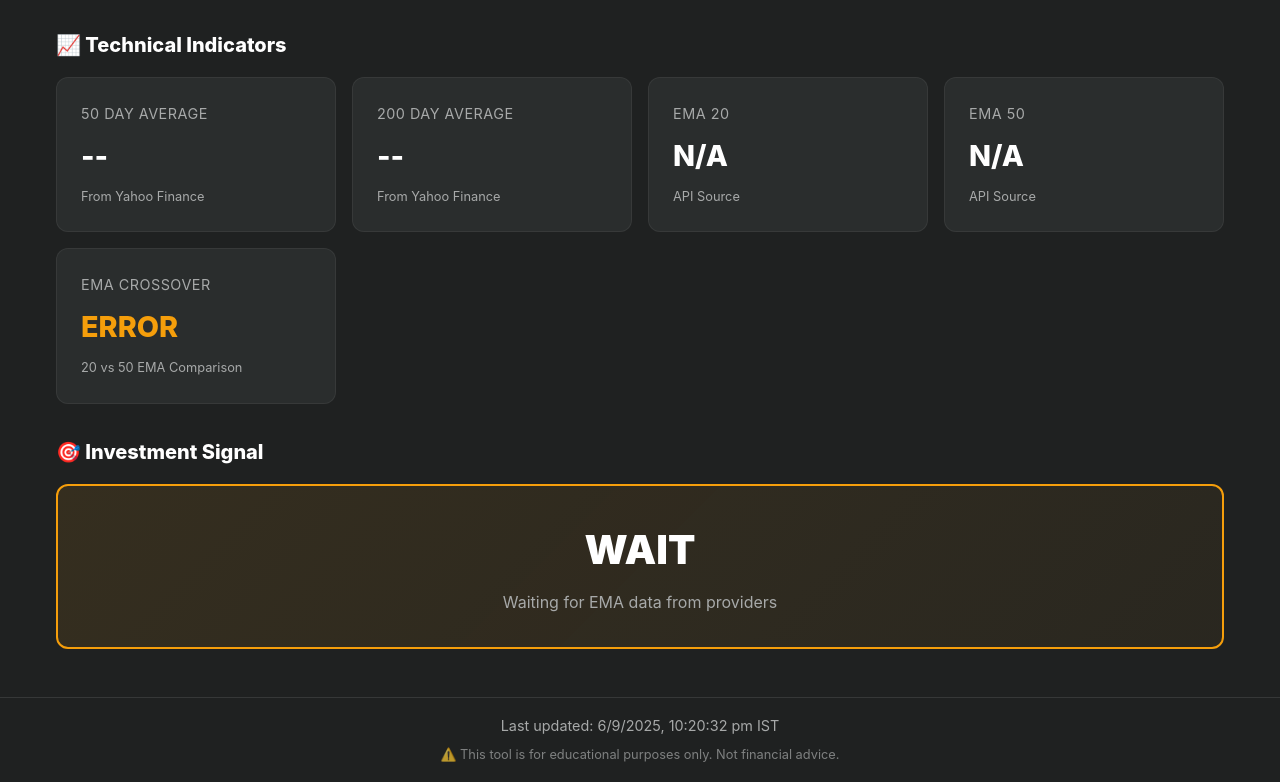
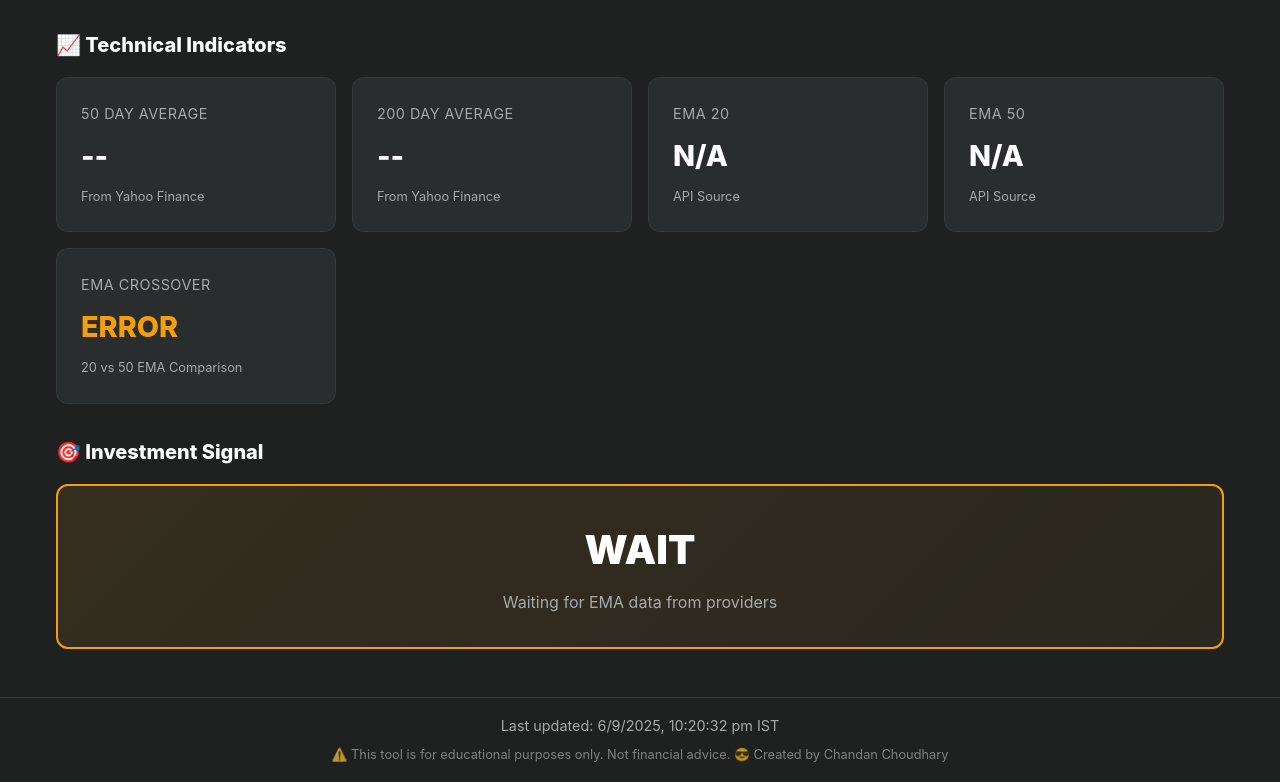
Before and after one commit to ChandanChoudhary7/Nifty_test, a plain HTML site: page public/index.html in a window 1280 px wide. Shown: the part 417-1199 px from the top of the page. Drawn offline with Linux system fonts and the light colour scheme; no server answers.

Commit message:
Update index.html

```diff
--- a/public/index.html
+++ b/public/index.html
@@ -300,6 +300,7 @@
       <div id="lastUpdated">Last updated: --</div>
       <div class="disclaimer">
         ⚠️ This tool is for educational purposes only. Not financial advice.
+        😎 Created by Chandan Choudhary
       </div>
     </footer>
   </div>
```
